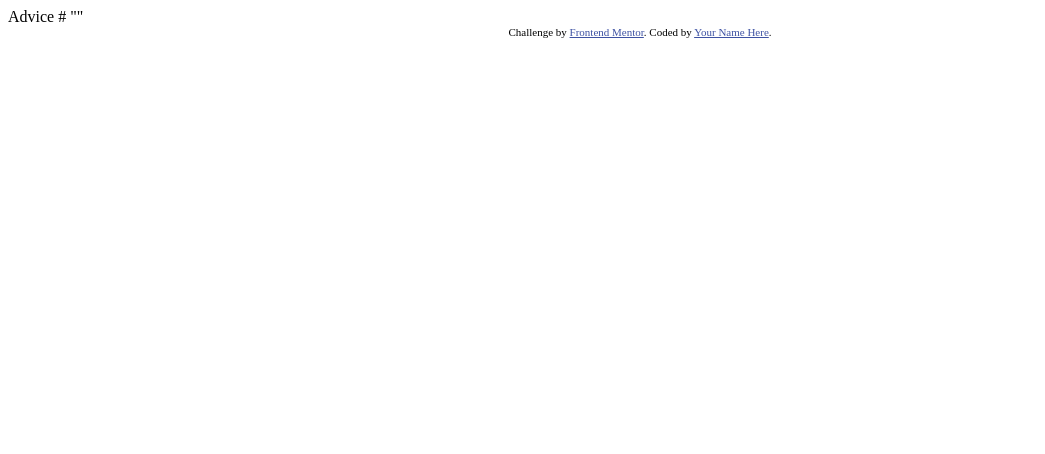
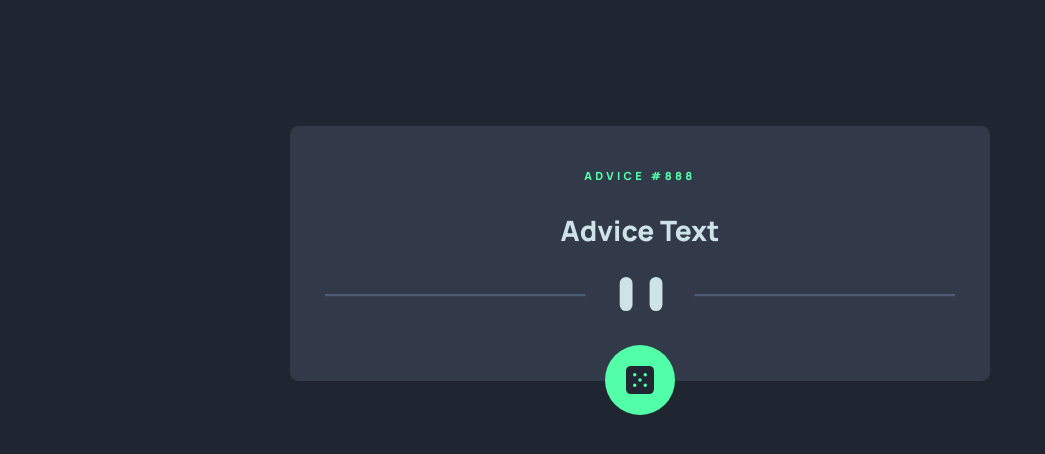
Before and after one commit to tonage72/advice-generator-app-main, a plain HTML site: page index.html in a window 1280 px wide. Shown: the whole page, without its empty margins (0-1045 px from the left). Drawn offline with Linux system fonts and the light colour scheme.

Commit message:
Work in progress

```diff
--- /dev/null
+++ b/css/styles.css
@@ -0,0 +1,77 @@
+@import url('https://fonts.googleapis.com/css2?family=Manrope:wght@800&display=swap');
+
+*,
+*::before,
+*::after {
+	margin: 0;
+	padding: 0;
+	box-sizing: border-box;
+}
+
+img {
+	width: 100%;
+	display: block;
+}
+
+html {
+	font-family: "Manrope", sans-serif;
+  	font-weight: 800;
+	font-size: 28px;
+	color: var(--color-light-cyan);
+}
+
+:root {
+	--color-light-cyan: hsl(193, 38%, 86%);
+	--color-neon-green: hsl(150, 100%, 66%);
+	--color-grayish-blue: hsl(217, 19%, 38%);
+	--color-dark-grayish-blue: hsl(217, 19%, 24%);
+	--color-dark-blue: hsl(218, 23%, 16%);
+}
+
+body {
+	background-color: var(--color-dark-blue);
+}
+
+.card {
+	position: relative;;
+	--margin-top: clamp(.5rem, 30vw, 4.5rem);
+	display: flex;
+	flex-flow: column nowrap;
+	align-items: center;
+	justify-content: center;
+	width: 90%;
+	max-width: 25rem;
+	border-radius: .3rem;
+	margin: var(--margin-top) auto 0 auto;
+	background-color: var(--color-dark-grayish-blue);
+	container: card / inline-size;
+	row-gap: 1rem;
+	padding: 1.5rem 0 2.5rem 0;
+}
+
+.advice-line {
+	color: var(--color-neon-green);
+	font-size: .4em;
+	text-transform: uppercase;
+	letter-spacing: .3em;
+}
+
+.divider {
+	width: 90%;
+}
+
+.dice-button {
+	position: absolute;
+	bottom: -1.2rem;
+	display: flex;
+	align-items: center;
+	justify-content: center;
+	background-color: var(--color-neon-green);
+	width: 2.5rem;
+	aspect-ratio: 1/1;
+	border-radius: 50%;
+}
+
+.dice-button img {
+	width: 40%;
+}
--- a/index.html
+++ b/index.html
@@ -2,27 +2,20 @@
 <html lang="en">
 <head>
   <meta charset="UTF-8">
-  <meta name="viewport" content="width=device-width, initial-scale=1.0"> <!-- displays site properly based on user's device -->
-
+  <meta name="viewport" content="width=device-width, initial-scale=1.0">
   <link rel="icon" type="image/png" sizes="32x32" href="./images/favicon-32x32.png">
-
+  <link rel="stylesheet" href="css/styles.css">
+  <script src="javascript/script.js"></script>
   <title>Frontend Mentor | Advice generator app</title>
-
-  <!-- Feel free to remove these styles or customise in your own stylesheet 👍 -->
-  <style>
-    .attribution { font-size: 11px; text-align: center; }
-    .attribution a { color: hsl(228, 45%, 44%); }
-  </style>
 </head>
 <body>
-
-  Advice #<!-- Advice ID goes here -->
-
-  "<!-- Advice text goes here -->"
-
-  <div class="attribution">
-    Challenge by <a href="https://www.frontendmentor.io?ref=challenge" target="_blank">Frontend Mentor</a>.
-    Coded by <a href="#">Your Name Here</a>.
+  <div class="card">
+    <p class="advice-line">Advice #<span class="advice-number">888</span></p>
+    <p class="advice-text">Advice Text</p>
+    <img src="images/pattern-divider-mobile.svg" alt="" class="divider">
+    <figure class="dice-button">
+      <img src="images/icon-dice.svg" alt="">
+    </figure>
   </div>
 </body>
 </html>
```
Also changed, not shown: javascript/script.js (added).
